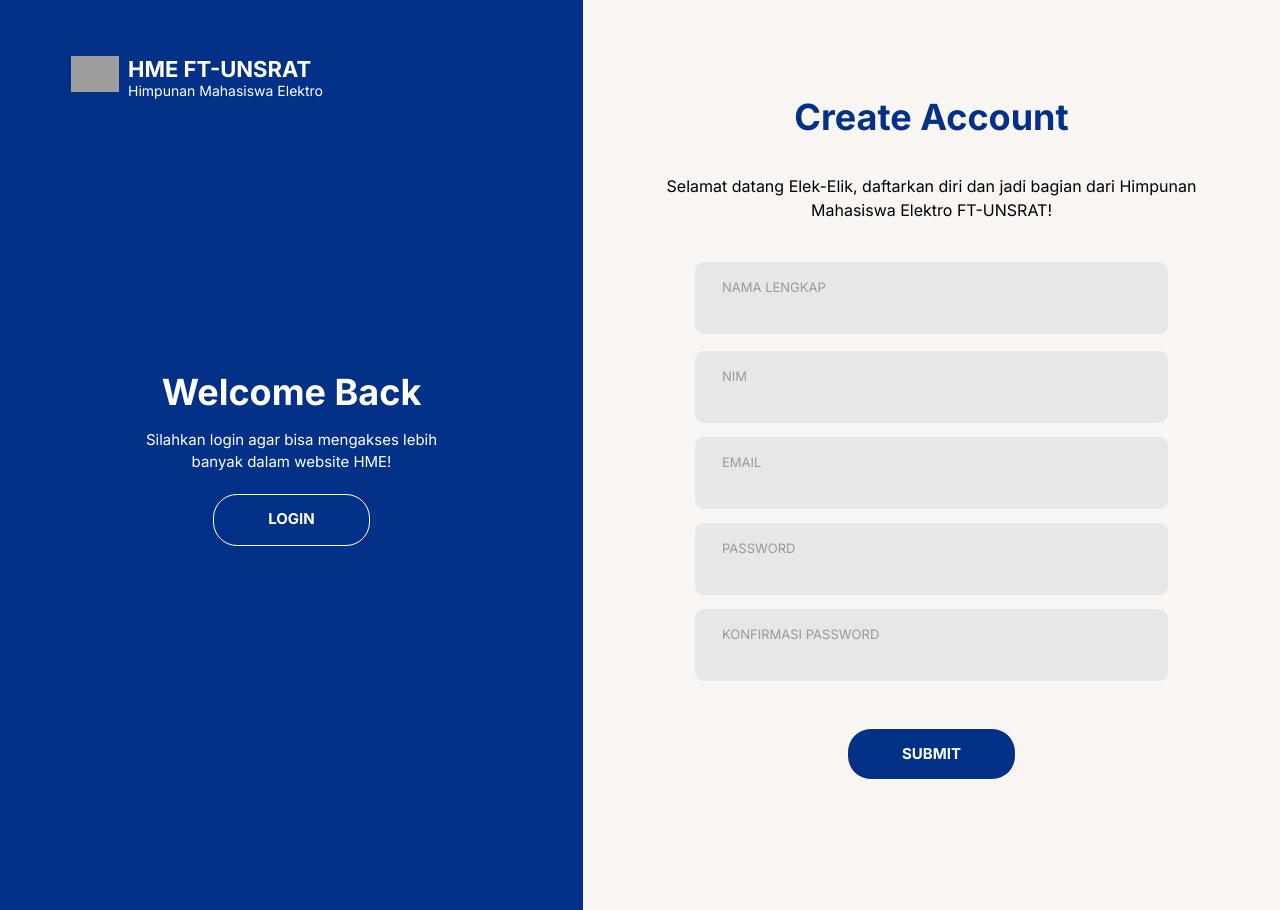
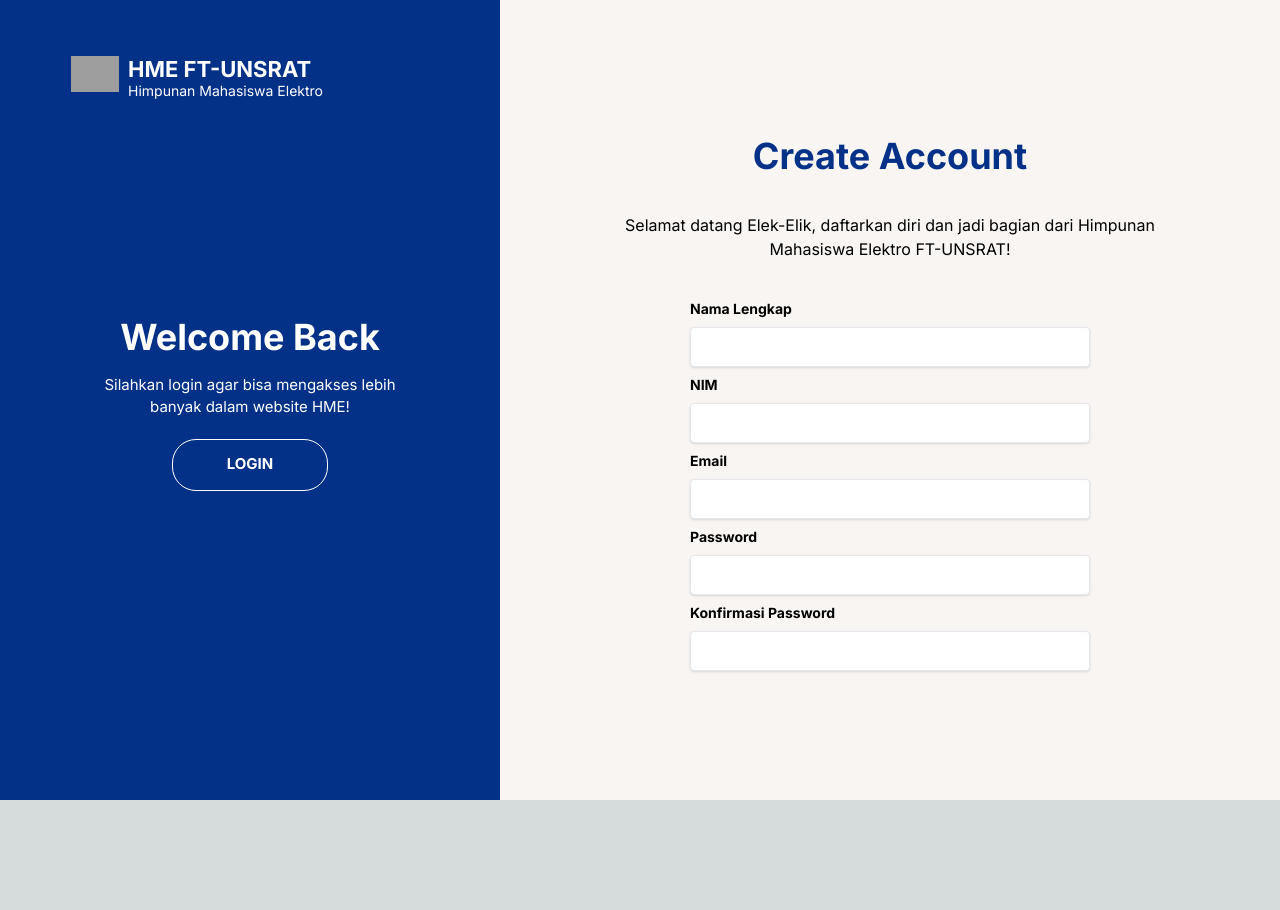
Before and after one commit to Himpunan-Mahasiswa-Elektro-UNSRAT/website-hme, a Next.js app: page /register in a window 1280 px wide. After the commit the page ends 800 px from the top, so only its background shows below. Built offline with nearby package versions, Linux system fonts and the light colour scheme; grey boxes are pictures that could not be loaded.

Commit message:
perubahan di input

```diff
--- a/src/app/register/page.tsx
+++ b/src/app/register/page.tsx
@@ -3,7 +3,7 @@ import Image from 'next/image';
 export default function Register() {
     return (
       <div className="flex flex-row min-h-screen">
-        <div className="w-[583px] bg-[#043188] text-[#FFFFFF] place-content-center">
+        <div className="w-[500px] bg-[#043188] text-[#FFFFFF] place-content-center">
 
             <div className="flex flex-row h-[48px] pl-[55px] pt-[40px] absolute top-0 m-4">
                 <div className="">
@@ -36,78 +36,68 @@ export default function Register() {
 
         </div>
 
-        <div className="flex-grow bg-[#F8F5F2] place-content-center justify-items-center py-[90px]">
+        <div className="flex-grow bg-[#F8F5F2] place-content-center justify-items-center py-[70px]">
             <div className="flex flex-col items-center">
                 <h1 className="font-bold text-[36px] text-[#043188]">
                     Create Account
                 </h1>
-                <p className="w-[563px] text-center py-[30px]">
+                <p className="w-[563px] text-center py-[30px] text-[#000000]">
                     Selamat datang Elek-Elik, daftarkan diri dan jadi bagian dari Himpunan Mahasiswa Elektro FT-UNSRAT!
                 </p>
 
-
                 <form className="flex flex-col items-center">
-                    <div className="flex flex-col my-[10px]">
-                        <div className="w-[473px] h-[72px] bg-[#E7E7E7] rounded-[9px] px-[27px] pt-[16px]">
-                            <div className="text-[13px] text-[#999999]">
-                                <p>NAMA LENGKAP</p>
-                            </div>
-                            <div>
-                                <input className="text-[16px] text-[#000000] bg-[#E7E7E7] font-semibold w-full outline-none"></input>
-                            </div>
-                        </div>
+                    <div className="w-[400px]">
+                        <label className="block text-black text-sm font-bold py-2 text-[#043188]">
+                            Nama Lengkap
+                        </label>
+                        <input id="username"
+                                type="text"
+                                className="h-[40px] shadow appearance-none border rounded w-full py-4 px-4 text-gray-700 leading-tight focus:outline-none focus:ring-2 focus:ring-blue-500 focus:border-blue-500">
+                        </input>
                     </div>
 
-                    <div className="flex flex-col my-[7px]">
-                        <div className="w-[473px] h-[72px] bg-[#E7E7E7] rounded-[9px] px-[27px] pt-[16px]">
-                            <div className="text-[13px] text-[#999999]">
-                                <p>NIM</p>
-                            </div>
-                            <div>
-                                <input className="text-[16px] text-[#000000] bg-[#E7E7E7] font-semibold w-full outline-none"></input>
-                            </div>
-                        </div>
+                    <div className="w-[400px]">
+                        <label className="block text-black text-sm font-bold py-2 text-[#043188]">
+                            NIM
+                        </label>
+                        <input id="username"
+                                type="text"
+                                className="h-[40px] shadow appearance-none border rounded w-full py-4 px-4 text-gray-700 leading-tight focus:outline-none focus:ring-2 focus:ring-blue-500 focus:border-blue-500">
+                        </input>
                     </div>
 
-                    <div className="flex flex-col my-[7px]">
-                        <div className="w-[473px] h-[72px] bg-[#E7E7E7] rounded-[9px] px-[27px] pt-[16px]">
-                            <div className="text-[13px] text-[#999999]">
-                                <p>EMAIL</p>
-                            </div>
-                            <div>
-                                <input className="text-[16px] text-[#000000] bg-[#E7E7E7] font-semibold w-full outline-none"></input>
-                            </div>
-                        </div>
+                    <div className="w-[400px]">
+                        <label className="block text-black text-sm font-bold py-2 text-[#043188]">
+                            Email
+                        </label>
+                        <input id="username"
+                                type="text"
+                                className="h-[40px] shadow appearance-none border rounded w-full py-4 px-4 text-gray-700 leading-tight focus:outline-none focus:ring-2 focus:ring-blue-500 focus:border-blue-500">
+                        </input>
                     </div>
 
-                    <div className="flex flex-col my-[7px]">
-                        <div className="w-[473px] h-[72px] bg-[#E7E7E7] rounded-[9px] px-[27px] pt-[16px]">
-                            <div className="text-[13px] text-[#999999]">
-                                <p>PASSWORD</p>
-                            </div>
-                            <div>
-                                <input type="password" className="text-[16px] text-[#000000] bg-[#E7E7E7] font-semibold w-full outline-none"></input>
-                            </div>
-                        </div>
+                    <div className="w-[400px]">
+                        <label className="block text-black text-sm font-bold py-2 text-[#043188]">
+                            Password
+                        </label>
+                        <input id="username"
+                                type="text"
+                                className="h-[40px] shadow appearance-none border rounded w-full py-4 px-4 text-gray-700 leading-tight focus:outline-none focus:ring-2 focus:ring-blue-500 focus:border-blue-500">
+                        </input>
                     </div>
 
-                    <div className="flex flex-col my-[7px]">
-                        <div className="w-[473px] h-[72px] bg-[#E7E7E7] rounded-[9px] px-[27px] pt-[16px] ">
-                            <div className="text-[13px] text-[#999999]">
-                                <p>KONFIRMASI PASSWORD</p>
-                            </div>
-                            <div>
-                                <input type="password" className="text-[16px] text-[#000000] bg-[#E7E7E7] font-semibold w-full outline-none"></input>
-                            </div>
-                        </div>
+                    <div className="w-[400px]">
+                        <label className="block text-black text-sm font-bold py-2 text-[#043188]">
+                            Konfirmasi Password
+                        </label>
+                        <input id="username"
+                                type="text"
+                                className="h-[40px] shadow appearance-none border rounded w-full py-4 px-4 text-gray-700 leading-tight focus:outline-none focus:ring-2 focus:ring-blue-500 focus:border-blue-500">
+                        </input>
                     </div>
 
-                    <div className="py-[40px] mx-auto">
-                        <button className="border border-white text-white px-[54px] h-[52px] rounded-[24px] bg-[#043188] font-bold text text-[15px]">
-                            SUBMIT
-                        </button>
-                    </div>
                 </form>
+
             </div>
         </div>
       </div>
```
